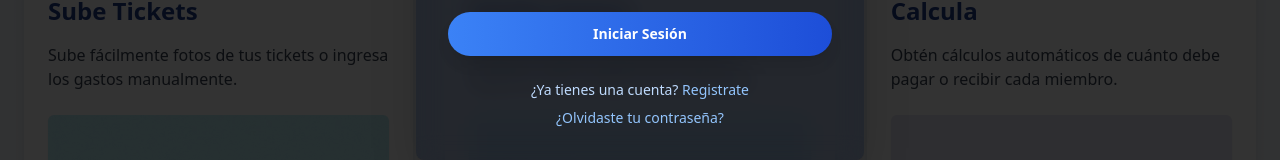
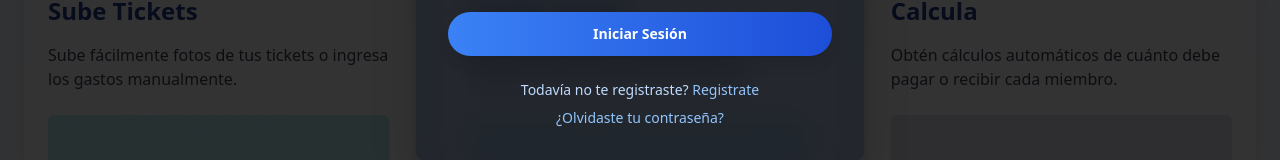
Before and after one commit to ianlio-git/Split-it, a React (Vite) app: page / in a window 1280 px wide. Both pictures are taken after a click on the button "Iniciar Sesión". Shown: the part 433-593 px from the top of the page. Built offline with nearby package versions, Linux system fonts and the light colour scheme.

Commit message:
fix en login/register

```diff
--- a/src/components/Auth.jsx
+++ b/src/components/Auth.jsx
@@ -132,8 +132,8 @@ function Auth() {
               <div className="mt-6 text-center">
                 <p className="text-blue-200">
                   {isLogin
-                    ? "¿Ya tienes una cuenta?"
-                    : "Todavía no te registraste?"}{" "}
+                    ? "Todavía no te registraste?"
+                    : "¿Ya tienes una cuenta?"}{" "}
                   <span
                     className="text-blue-300 hover:text-blue-100 transition-colors duration-200 cursor-pointer"
                     onClick={() => {
```
